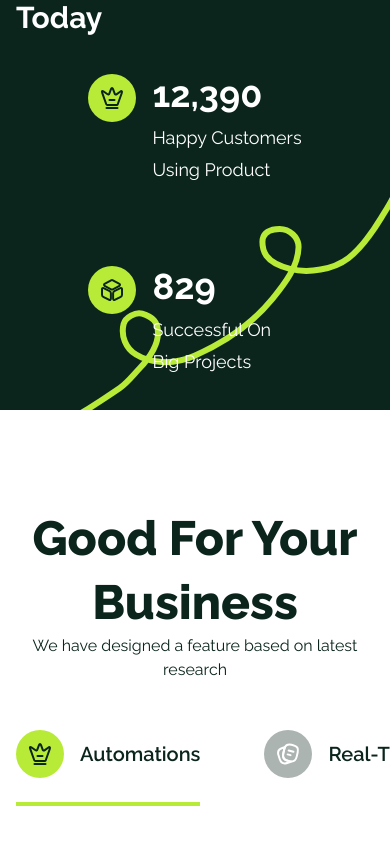
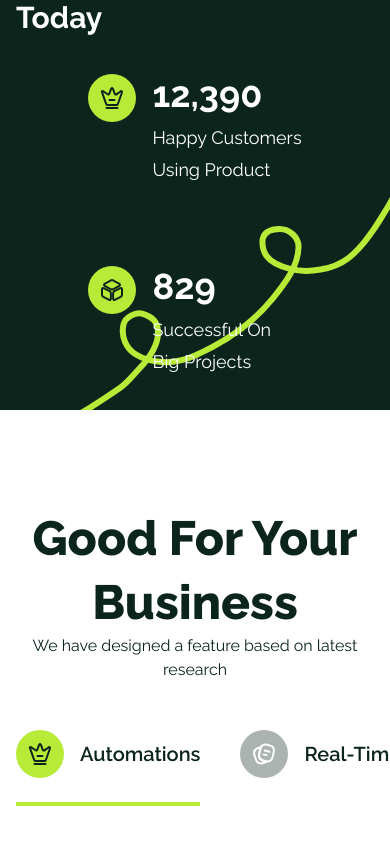
Before and after one commit to ervanervan/pasti-laris, a React (Vite) app: page / in a window 390 px wide. Shown: the part 1542-2386 px from the top of the page. Built offline with nearby package versions, Linux system fonts and the light colour scheme; a web font is replaced by a local one.

Commit message:
update: finish tailwind scrollbar services

```diff
--- a/src/components/Services.jsx
+++ b/src/components/Services.jsx
@@ -28,7 +28,7 @@ export default function Services() {
 
         <Tabs>
           <div className="py-12 flex items-center justify-center">
-            <TabList className="flex items-center gap-16 px-4 overflow-x-scroll scrollbar-hide">
+            <TabList className="flex items-center gap-10 md:gap-16 px-4 overflow-x-scroll scrollbar-hide">
               <Tab
                 className={`group shrink-0 flex items-center gap-4 cursor-pointer border-b-4 pb-6 ${
                   activeTab === 0 ? "border-green-2" : "border-transparent"
```
